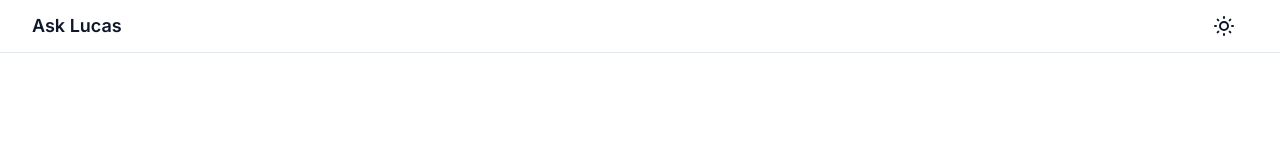
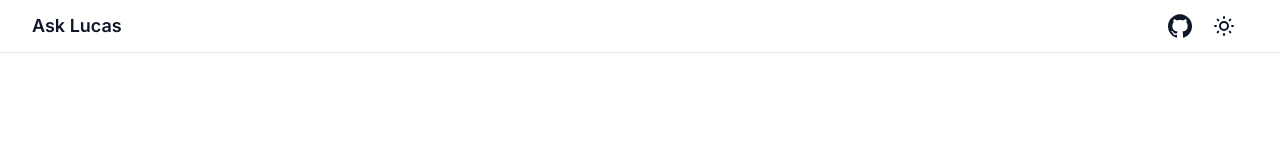
Before and after one commit to aranlucas/resume-chat, a Next.js app: page / in a window 1280 px wide. Shown: the top 160 px of the page. Built offline with nearby package versions, Linux system fonts and the light colour scheme.

Commit message:
feat: adding github link

```diff
--- a/src/components/navbar.tsx
+++ b/src/components/navbar.tsx
@@ -1,3 +1,5 @@
+import Link from "next/link";
+import { Icons } from "./icons";
 import { ThemeToggle } from "./theme-toggle";
 
 const NavBar = () => {
@@ -6,7 +8,13 @@ const NavBar = () => {
       <h2 className="sm:truncate-none flex flex-row space-x-4 truncate text-lg font-semibold">
         Ask Lucas
       </h2>
-      <ThemeToggle />
+      <div className="flex items-center justify-end space-x-2">
+        <Link href="https://github.com/aranlucas/resume-chat">
+          <Icons.gitHub className="ml-2 h-6 w-6" />
+        </Link>
+
+        <ThemeToggle />
+      </div>
     </div>
   );
 };
```
